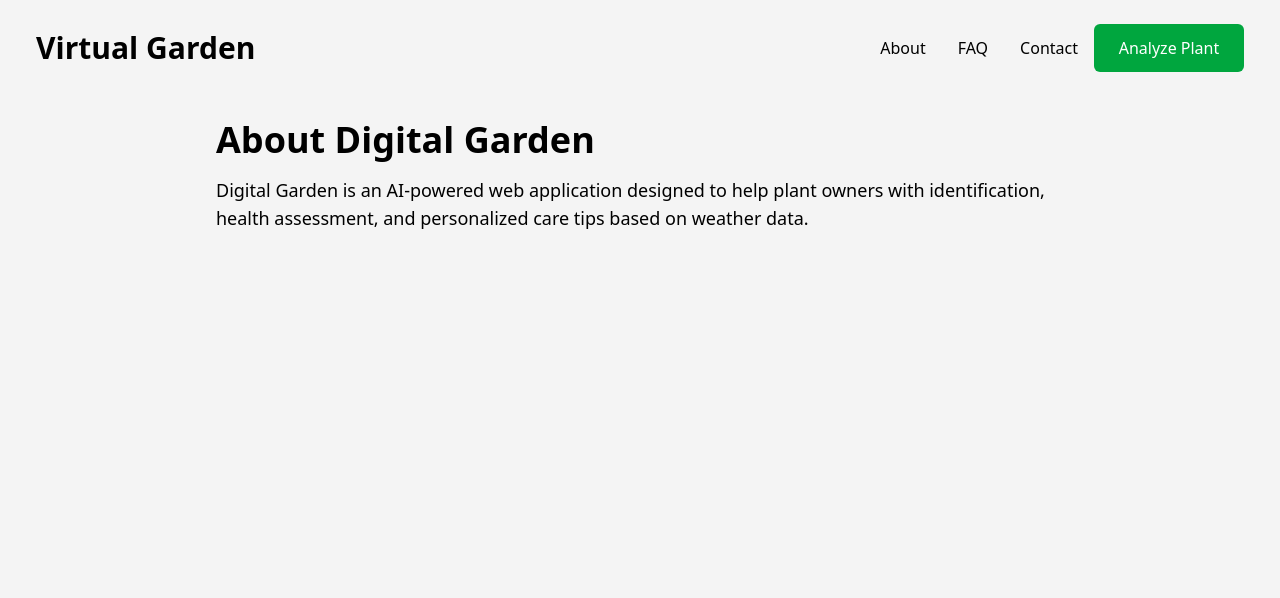
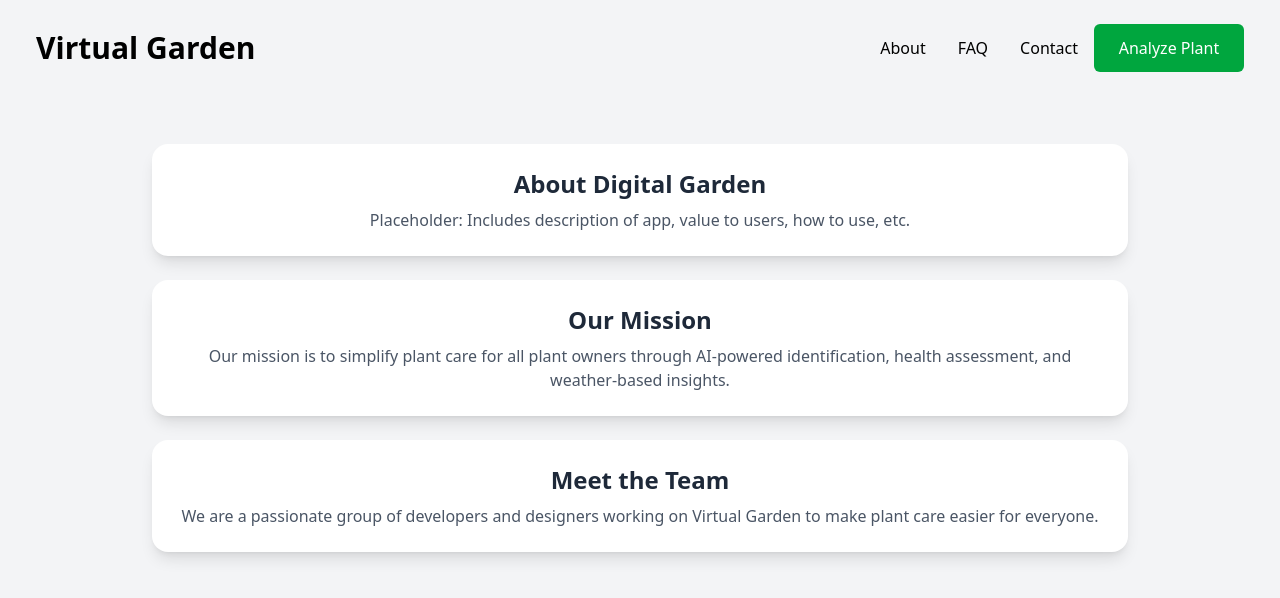
Before and after one commit to CMPT-276-SPRING-2025/final-project-22-vines, a React (Vite) app in the folder app/: page /about in a window 1280 px wide. Shown: the top 598 px of the page. Built offline with nearby package versions, Linux system fonts and the light colour scheme.

Commit message:
Updated Style

```diff
--- a/app/src/pages/About.jsx
+++ b/app/src/pages/About.jsx
@@ -1,20 +1,38 @@
 import React from 'react';
 import Navbar from '../components/Navbar';
 
+
 const About = () => {
-  return (
-    <div>
-      <Navbar />
-      <div className="max-w-4xl mx-auto p-6">
-        <h2 className="text-4xl font-bold mb-4">About Digital Garden</h2>
-        <p className="text-lg">
-          Digital Garden is an AI-powered web application designed to help plant owners
-          with identification, health assessment, and personalized care tips based on
-          weather data.
-        </p>
+    return (
+      <div className="bg-gray-100 min-h-screen">
+        <Navbar />
+        <div className="md:text-center max-w-5xl mx-auto px-6 py-12">
+            <div className="bg-white p-6 rounded-2xl shadow-lg mb-6">
+                <h2 className="text-2xl font-semibold text-gray-800">About Digital Garden</h2>
+                <p className="text-gray-600 mt-2">
+                Placeholder: Includes description of app, value to users, how to use, etc.
+                </p>
+            </div>
+
+            <div className="bg-white p-6 rounded-2xl shadow-lg mb-6">
+                <h2 className="text-2xl font-semibold text-gray-800">Our Mission</h2>
+                <p className="text-gray-600 mt-2">
+                Our mission is to simplify plant care for all plant owners through AI-powered
+                identification, health assessment, and weather-based insights.
+                </p>
+            </div>
+
+            <div className="bg-white p-6 rounded-2xl shadow-lg mb-6">
+                <h2 className="text-2xl font-semibold text-gray-800">Meet the Team</h2>
+                <p className="text-gray-600 mt-2">
+                We are a passionate group of developers and designers working on Virtual Garden to
+                make plant care easier for everyone.
+                </p>
+            </div>
+
+        </div>
       </div>
-    </div>
-  );
-};
+    )
+  }
 
 export default About;
```
